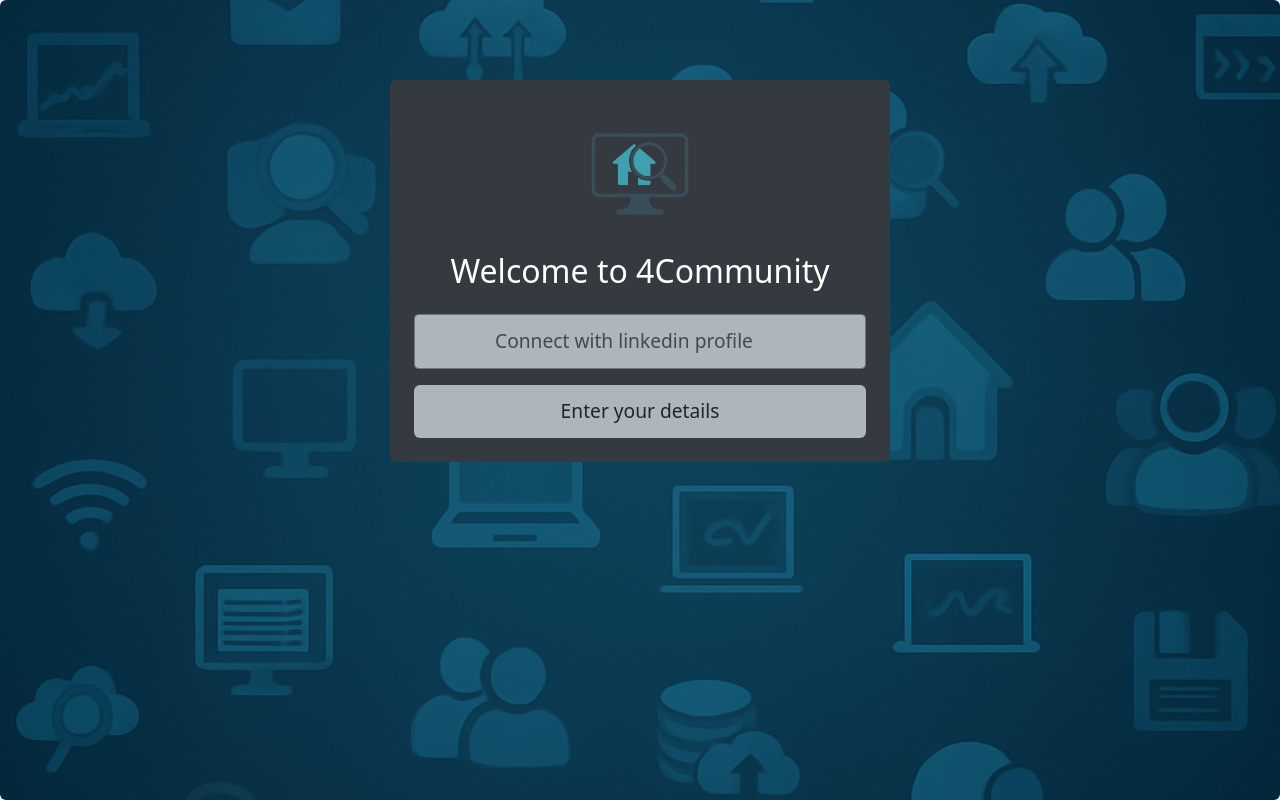
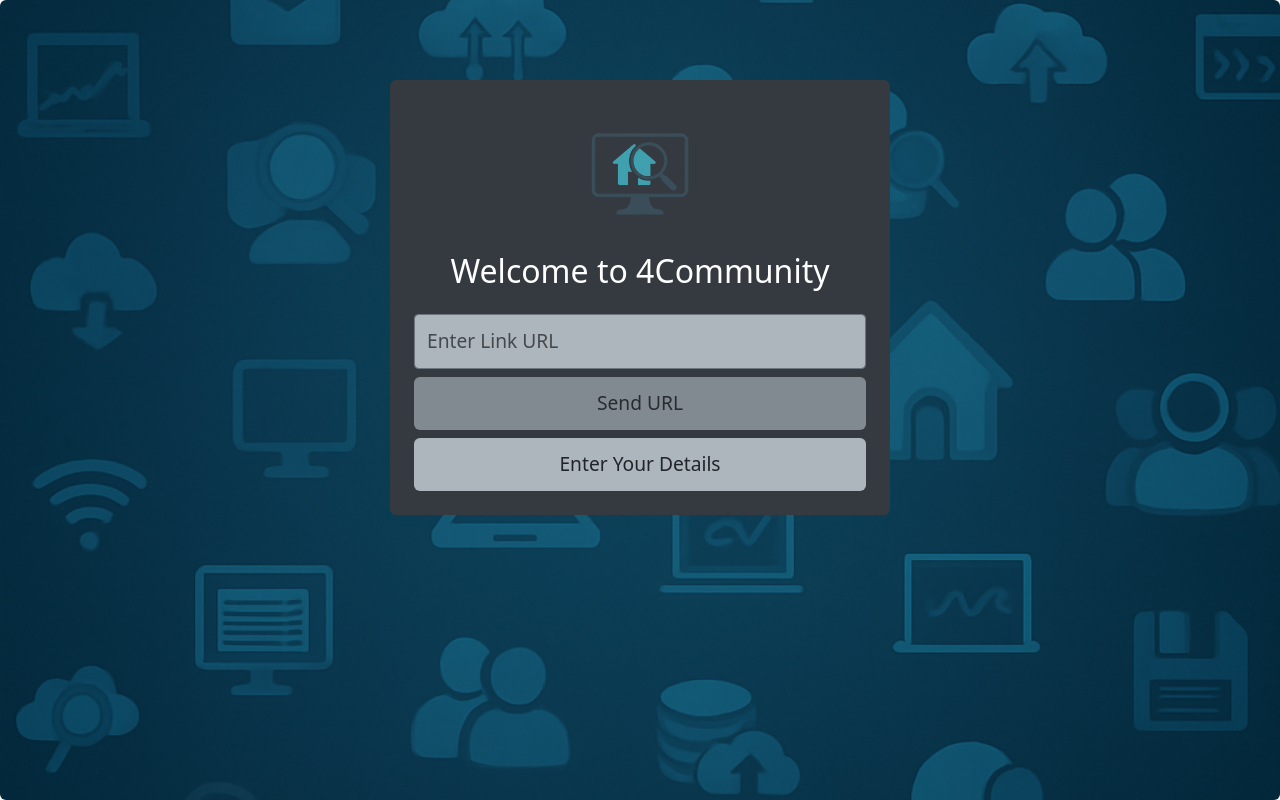
Before and after one commit to aviya1221/spintGroup4-cli, a React (Vite) app: page /user in a window 1280 px wide. Built offline with nearby package versions, Linux system fonts and the light colour scheme.

Commit message:
update welcome2

```diff
--- a/src/userComp/Welcome.jsx
+++ b/src/userComp/Welcome.jsx
@@ -1,5 +1,5 @@
 import React, { useState } from 'react';
-import { Link, useNavigate } from 'react-router-dom';
+import { useNavigate } from 'react-router-dom';
 
 export default function Welcome() {
   const [hover, setHover] = useState(false);
@@ -13,21 +13,14 @@ export default function Welcome() {
     width: '100%',
     fontSize: '1.2rem',
     padding: '0.75rem',
+    marginTop: '0.5rem',
   };
 
-  const handleGoToProfile = () => {
-    navigate('/user/profile');
-  };
-
-  const handleSubmit = async (e) => {
-    e.preventDefault();
-    console.log(linkedinURL);
+  const handleSendURL = async () => {
     try {
       const res = await fetch('/api/members/postDetailsFromLinkedIn', {
         method: 'POST',
-        headers: {
-          'Content-Type': 'application/json',
-        },
+        headers: { 'Content-Type': 'application/json' },
         body: JSON.stringify({ linkedin_url: linkedinURL }),
       });
 
@@ -37,6 +30,10 @@ export default function Welcome() {
     } catch (err) {
       console.error("Error:", err);
     }
+  };
+
+  const handleManualEntry = () => {
+    navigate('/user/profile');
   };
 
   return (
@@ -60,12 +57,11 @@ export default function Welcome() {
           Welcome to 4Community
         </h2>
 
-        <form onSubmit={handleSubmit}>
-          <div className="mb-3">
+        {/* input במקום כפתור */}
         <input
           type="url"
           className="form-control"
-              placeholder="Connect with linkedin profile"
+          placeholder="Enter Link URL"
           style={{
             backgroundColor: '#adb5bd',
             border: '1px solid #6c757d',
@@ -73,23 +69,29 @@ export default function Welcome() {
             fontSize: '1.2rem',
             padding: '0.75rem',
             borderRadius: '0.25rem',
-                paddingLeft: '5rem',
           }}
           value={linkedinURL}
           onChange={(e) => setLinkedinURL(e.target.value)}
         />
-          </div>
+
+        {/* כפתור 1: שלח לינק */}
         <button
-              type="submit"
           className="btn"
           style={buttonStyle}
-              onClick={handleGoToProfile}
-              onMouseEnter={() => setHover(true)}
-              onMouseLeave={() => setHover(false)}
+          onClick={handleSendURL}
+          disabled={!linkedinURL}
         >
-              Enter your details
+          Send URL
         </button>
-        </form>
+
+        {/* כפתור 2: כניסה להזנת פרטים */}
+        <button
+          className="btn"
+          style={buttonStyle}
+          onClick={handleManualEntry}
+        >
+          Enter Your Details
+        </button>
       </div>
     </div>
   );
```
Lines whose indentation alone changed are shown as unchanged.
